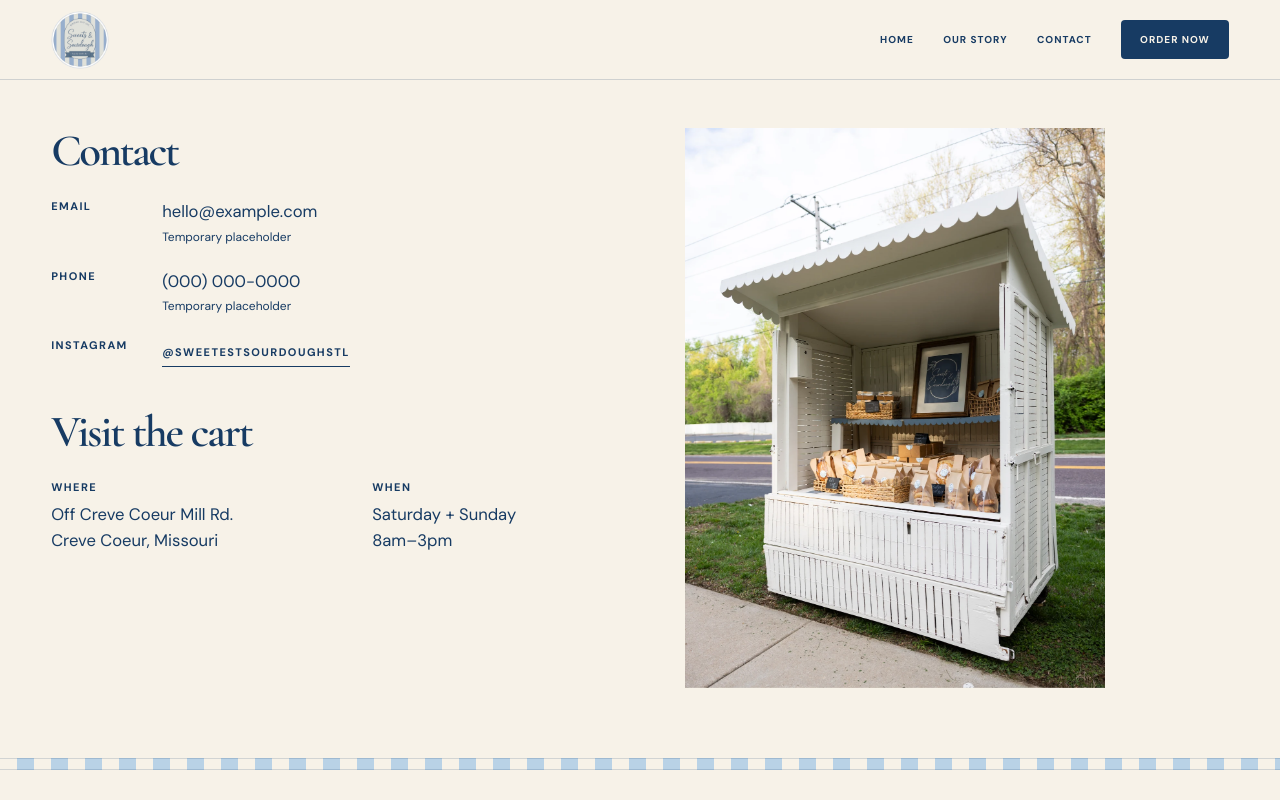
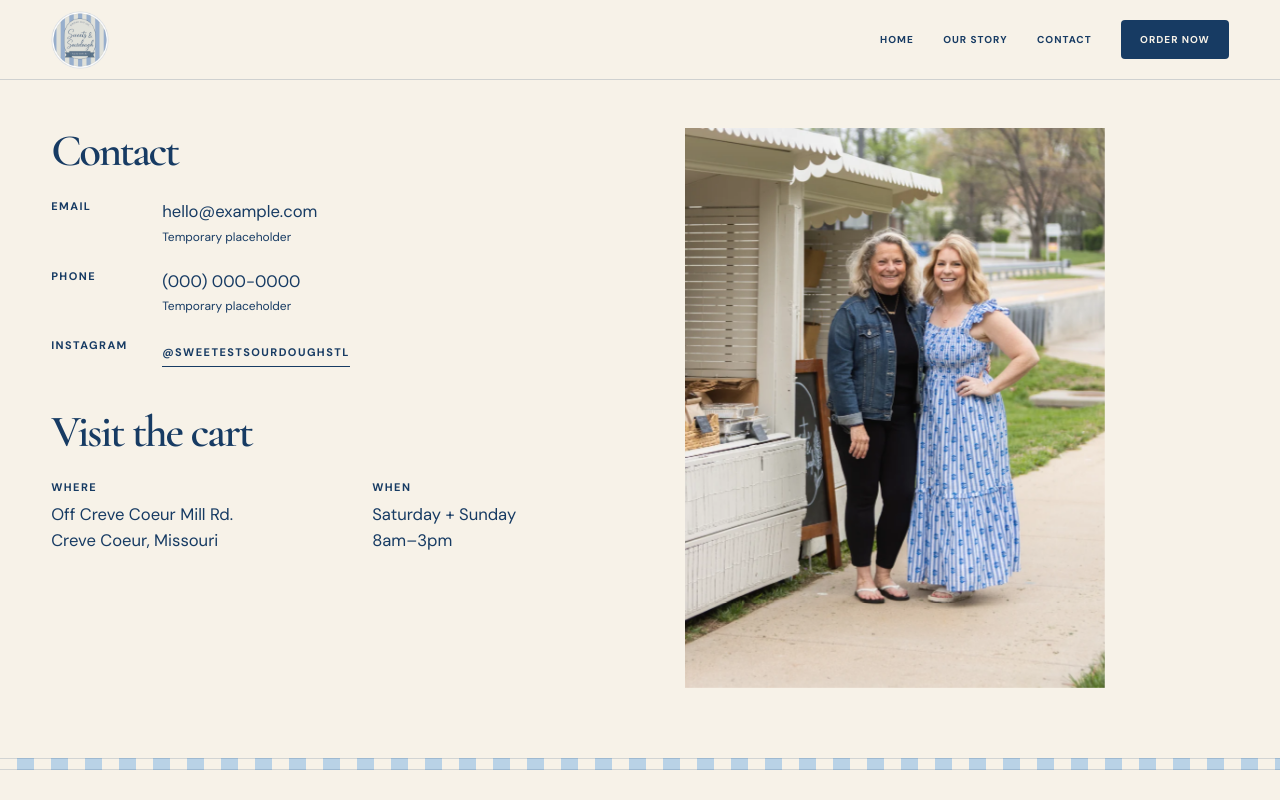
Before and after one commit to jonathanarbittier/sweetestsourdoughstl.website, a Next.js app: page /contact in a window 1280 px wide. Shown: the top 800 px of the page. Built offline with nearby package versions, Linux system fonts and the light colour scheme.

Commit message:
Use new cart photo on Contact page

```diff
--- a/app/contact/contact.module.css
+++ b/app/contact/contact.module.css
@@ -87,7 +87,7 @@
 
 .photo img {
   object-fit: cover;
-  object-position: center top;
+  object-position: 90% center;
 }
 
 .page a:focus-visible {
--- a/app/contact/page.tsx
+++ b/app/contact/page.tsx
@@ -49,7 +49,7 @@ export default function ContactPage() {
         </div>
 
         <div className={`${styles.photo} image-wrap`}>
-          <Image src="/images/sweetest-sourdough/SweetestSourdoughSTL_2nd_-13.webp" alt="The Sweets & Sourdough cart stocked with baked goods beside the neighborhood road and trees" fill quality={90} loading="eager" sizes="(max-width: 759px) 100vw, (max-width: 1434px) 34vw, 420px" />
+          <Image src="/images/sweetest-sourdough/SweetestSourdoughSTL_2nd_-52.webp" alt="The Sweets & Sourdough founder and another woman smiling beside the roadside bakery cart" fill quality={90} loading="eager" sizes="(max-width: 759px) 100vw, (max-width: 1434px) 34vw, 420px" />
         </div>
       </div>
     </div>
```
Also changed, not shown: public/images/sweetest-sourdough/SweetestSourdoughSTL_2nd_-52.webp (added).
